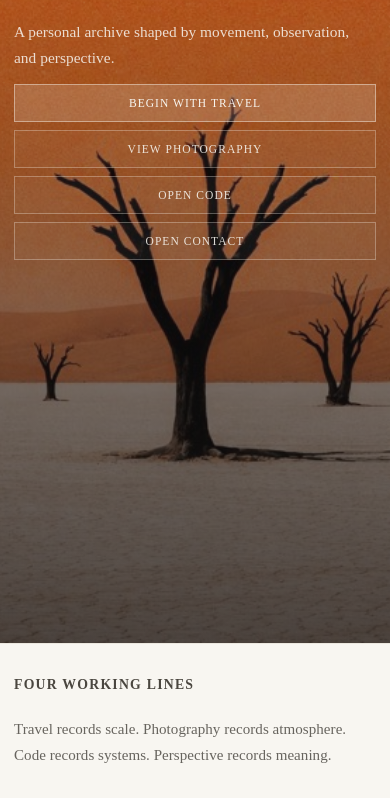
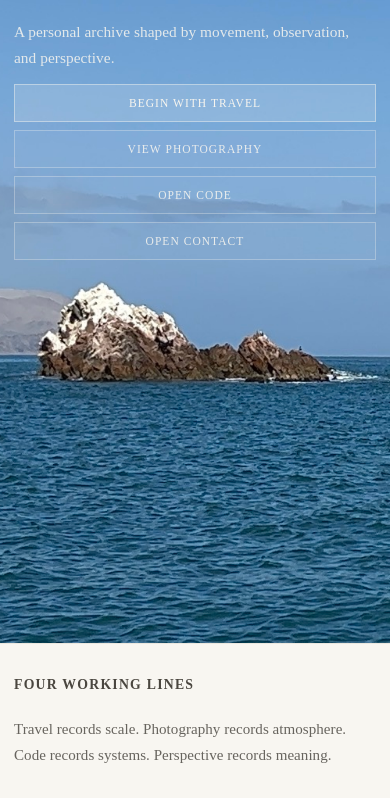
Before and after one commit to 0928Jacksha/jacksha-website, a website: page index.html in a window 390 px wide. Shown: the part 201-999 px from the top of the page. Drawn offline with Linux system fonts and the light colour scheme.

Commit message:
Use original-color ocean photo for Home background

```diff
--- a/assets/css/main.css
+++ b/assets/css/main.css
@@ -914,9 +914,7 @@ html[lang="zh-CN"] .country-zh {
   align-items: flex-start;
   padding: clamp(142px, 19vh, 206px) 0 clamp(68px, 11vh, 120px);
   background-color: #3f4348;
-  background-image:
-    linear-gradient(180deg, rgba(18, 18, 18, 0.18) 0%, rgba(18, 18, 18, 0.52) 62%, rgba(18, 18, 18, 0.72) 100%),
-    url("../images/home-hero-optimized.jpg");
+  background-image: url("../images/home-ocean.jpg");
   background-size: cover;
   background-position: center 40%;
 }
@@ -2462,9 +2460,8 @@ body.is-lightbox-open {
   }
 
   .hero-home {
-    background-image:
-      linear-gradient(180deg, rgba(18, 18, 18, 0.18) 0%, rgba(18, 18, 18, 0.52) 62%, rgba(18, 18, 18, 0.72) 100%),
-      url("../images/home-hero-optimized-mobile.jpg");
+    background-image: url("../images/home-ocean-mobile.jpg");
+    background-position: 29% center;
   }
 
   .travel-visual {
@@ -2652,7 +2649,7 @@ body.is-lightbox-open {
     min-height: 100vh;
     min-height: 100svh;
     padding: clamp(124px, 18vh, 158px) 0 clamp(56px, 10vh, 92px);
-    background-position: 56% 38%;
+    background-position: 29% center;
   }
 
   .travel-visual {
--- a/index.html
+++ b/index.html
@@ -25,8 +25,8 @@
       content="Travel, photography, work, and life notes from Jack Sha."
     />
     <meta property="og:url" content="https://jacksha.com/" />
-    <meta property="og:image" content="https://jacksha.com/assets/images/home-hero-optimized.jpg" />
-    <meta property="og:image:alt" content="Jack Sha home hero visual" />
+    <meta property="og:image" content="https://jacksha.com/assets/images/home-ocean.jpg" />
+    <meta property="og:image:alt" content="Rocky islands in a blue ocean beneath an open sky" />
     <meta name="twitter:card" content="summary_large_image" />
     <meta name="twitter:title" content="Home | Jack Sha" />
     <meta
@@ -34,8 +34,8 @@
       content="Travel, photography, work, and life notes from Jack Sha."
     />
     <meta name="twitter:url" content="https://jacksha.com/" />
-    <meta name="twitter:image" content="https://jacksha.com/assets/images/home-hero-optimized.jpg" />
-    <meta name="twitter:image:alt" content="Jack Sha home hero visual" />
+    <meta name="twitter:image" content="https://jacksha.com/assets/images/home-ocean.jpg" />
+    <meta name="twitter:image:alt" content="Rocky islands in a blue ocean beneath an open sky" />
     <script type="application/ld+json">
       {
         "@context": "https://schema.org",
@@ -71,7 +71,7 @@
             "name": "Jack Sha",
             "alternateName": "Sha Mo",
             "url": "https://jacksha.com/",
-            "image": "https://jacksha.com/assets/images/home-hero-optimized.jpg",
+            "image": "https://jacksha.com/assets/images/home-ocean.jpg",
             "description": "International student focused on travel, photography, and real-world systems.",
             "knowsAbout": [
               "Travel",
@@ -88,7 +88,8 @@
         ]
       }
     </script>
-    <link rel="preload" as="image" href="./assets/images/home-hero-optimized.jpg" />
+    <link rel="preload" as="image" href="./assets/images/home-ocean.jpg" media="(min-width: 901px)" />
+    <link rel="preload" as="image" href="./assets/images/home-ocean-mobile.jpg" media="(max-width: 900px)" />
     <link rel="stylesheet" href="./assets/css/main.css" />
   </head>
   <body data-page="home">
```
Also changed, not shown: assets/images/home-ocean-mobile.jpg (added), assets/images/home-ocean.jpg (added).
